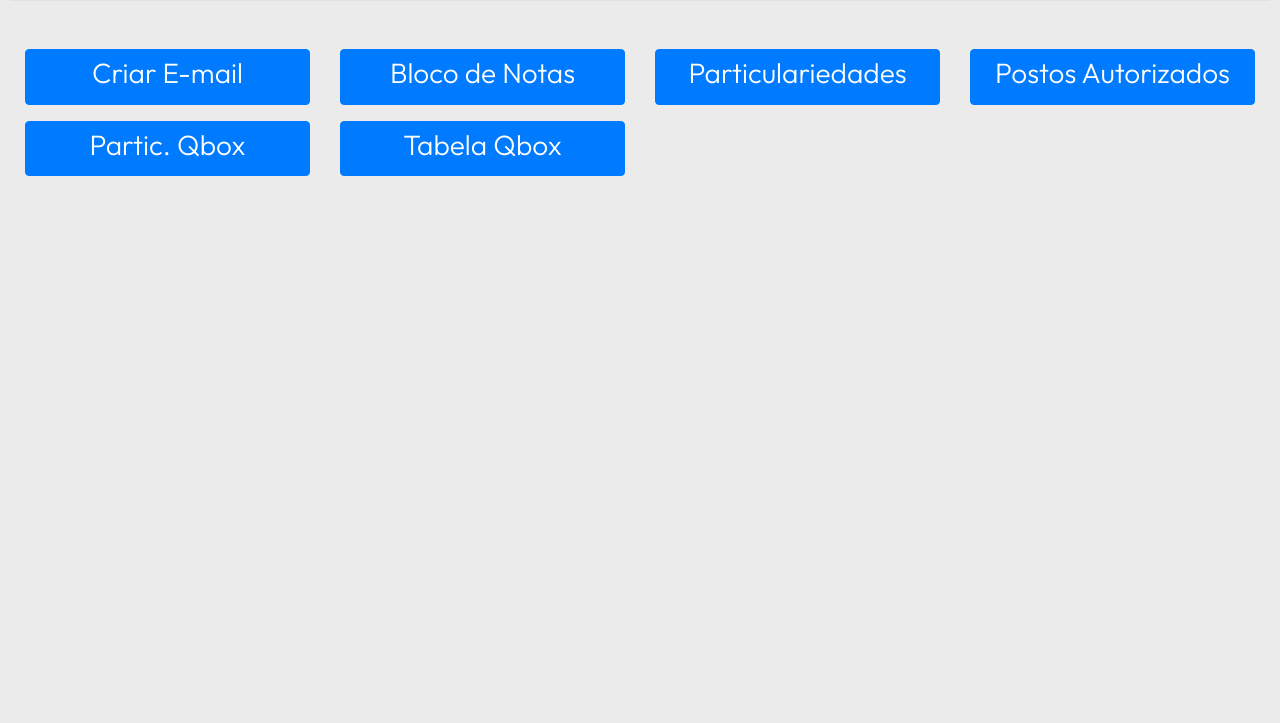
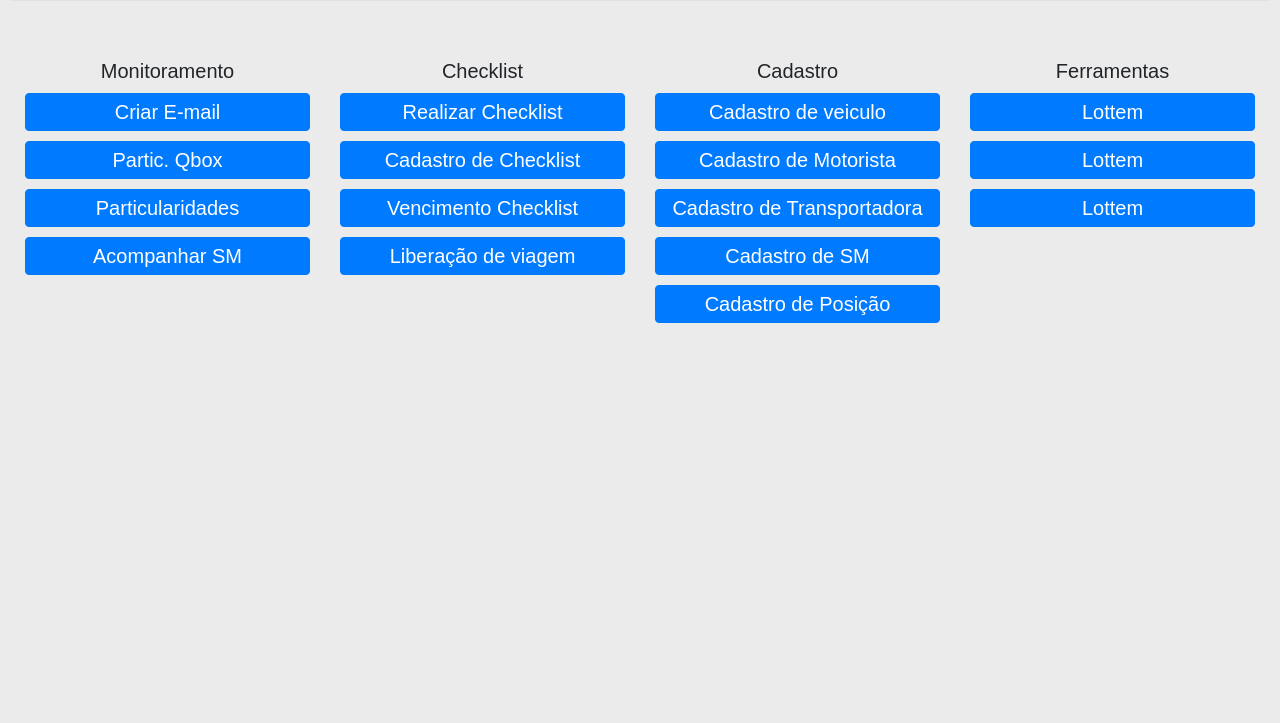
Before and after one commit to pedroarltx/SisGR, a plain HTML site: page public/pages/HomePage.html in a window 1280 px wide. Shown: the part 77-800 px from the top of the page. Drawn offline with nearby package versions, Linux system fonts and the light colour scheme; no server answers.

Commit message:
Implementação de funcionalidades

```diff
--- a/public/pages/HomePage.html
+++ b/public/pages/HomePage.html
@@ -1,15 +1,17 @@
 <!DOCTYPE html>
 <html lang="pt-BR">
+
 <head>
     <meta charset="UTF-8">
     <meta name="viewport" content="width=device-width, initial-scale=1.0">
-    <link rel="stylesheet" href="https://stackpath.bootstrapcdn.com/bootstrap/4.1.3/css/bootstrap.min.css" integrity="sha384-MCw98/SFnGE8fJT3GXwEOngsV7Zt27NXFoaoApmYm81iuXoPkFOJwJ8ERdknLPMO" crossorigin="anonymous">
+    <link rel="stylesheet" href="https://stackpath.bootstrapcdn.com/bootstrap/4.1.3/css/bootstrap.min.css"
+        integrity="sha384-MCw98/SFnGE8fJT3GXwEOngsV7Zt27NXFoaoApmYm81iuXoPkFOJwJ8ERdknLPMO" crossorigin="anonymous">
     <link rel="stylesheet" href="https://cdn.jsdelivr.net/npm/bootstrap-icons@1.11.3/font/bootstrap-icons.min.css">
     <link rel="shortcut icon" type="imagex/png" href="/src/img/envelope-at-fill.svg">
     <title>SisMail</title>
-    <link rel="stylesheet" href="/src/css/global.css">
-    <link rel="stylesheet" href="/src/css/components.css">
+    <link rel="stylesheet" href="/src/css/homepage.css">
 </head>
+
 <body>
     <header class="d-flex justify-content-between align-items-center p-3 mb-4 border-bottom">
         <div class="logo">
@@ -20,50 +22,128 @@
                 <a href="#sobre" class="text-decoration-none text-dark">Sobre</a>
             </div>
             <div class="contato" style="margin-left: 10px; font-size: 1.2em;">
-            <a href="#contato" class="text-decoration-none text-dark">Contato</a>
+                <a href="#contato" class="text-decoration-none text-dark">Contatos</a>
+            </div>
+            <div class="contato" style="margin-left: 10px; font-size: 1.2em;">
+                <a href="#contato" class="text-decoration-none text-dark">Relatorios</a>
             </div>
         </div>
     </header>
     <div class="container mt-5">
         <div class="row">
-        <div class="col-md-3">
+            <div id="monitoramento" class="col-md-3">
+                <div class="blocks">
+                    <h4>Monitoramento</h2>
+                </div>
+                <div class="blocks">
                     <button type="button" class="btn btn-primary w-100" onclick="location.href='CriarEmail.html'">
                         <h3 class="text-center">Criar E-mail</h3>
                     </button>
                 </div>
-        <div class="col-md-3">
-            <button type="button" class="btn btn-primary w-100" onclick="location.href='Notepad.html'">
-                <h3 class="text-center">Bloco de Notas</h3>
-            </button>
-        </div>
-        <div class="col-md-3">
-            <button type="button" class="btn btn-primary w-100" onclick="location.href='Particularities.html'">
-                <h3 class="text-center">Particulariedades</h3>
-            </button>
-        </div>
-        <div class="col-md-3">
-            <button type="button" class="btn btn-primary w-100" onclick="location.href='GasStations.html'">
-                <h3 class="text-center">Postos Autorizados</h3>
-            </button>
-        </div>
-    </div>
-    <div class="row mt-3">
-        <div class="col-md-3">
+                <div class="blocks">
                     <button type="button" class="btn btn-primary w-100" onclick="location.href='QboxParti.html'">
                         <h3 class="text-center">Partic. Qbox</h3>
                     </button>
                 </div>
-        <div class="col-md-3">
-            <button type="button" class="btn btn-primary w-100" onclick="location.href='QboxTable.html'">
-                <h3 class="text-center">Tabela Qbox</h3>
+                <div class="blocks">
+                    <button type="button" class="btn btn-primary w-100" onclick="location.href='Particularities.html'">
+                        <h3 class="text-center">Particularidades</h3>
                     </button>
+                </div>
+                <div class="blocks">
+                    <button type="button" class="btn btn-primary w-100" onclick="location.href='#'">
+                        <h3 class="text-center">Acompanhar SM</h3>
+                    </button>
+                </div>
+            </div>
+            <div id="checklist" class="col-md-3">
+                <div class="blocks">
+                    <h4>Checklist</h2>
+                </div>
+                <div class="blocks">
+                    <button type="button" class="btn btn-primary w-100" onclick="location.href='#'">
+                        <h3 class="text-center">Realizar Checklist</h3>
+                    </button>
+                </div>
+                <div class="blocks">
+                    <button type="button" class="btn btn-primary w-100" onclick="location.href='#'">
+                        <h3 class="text-center">Cadastro de Checklist</h3>
+                    </button>
+                </div>
+                <div class="blocks">
+                    <button type="button" class="btn btn-primary w-100" onclick="location.href='#'">
+                        <h3 class="text-center">Vencimento Checklist</h3>
+                    </button>
+                </div>
+                <div class="blocks">
+                    <button type="button" class="btn btn-primary w-100" onclick="location.href='#'">
+                        <h3 class="text-center">Liberação de viagem</h3>
+                    </button>
+                </div>
+            </div>
+            <div id="checklist" class="col-md-3">
+                <div class="blocks">
+                    <h4>Cadastro</h2>
+                </div>
+                <div class="blocks">
+                    <button type="button" class="btn btn-primary w-100" onclick="location.href='#'">
+                        <h3 class="text-center">Cadastro de veiculo</h3>
+                    </button>
+                </div>
+                <div class="blocks">
+                    <button type="button" class="btn btn-primary w-100" onclick="location.href='#'">
+                        <h3 class="text-center">Cadastro de Motorista</h3>
+                    </button>
+                </div>
+                <div class="blocks">
+                    <button type="button" class="btn btn-primary w-100" onclick="location.href='#'">
+                        <h3 class="text-center">Cadastro de Transportadora</h3>
+                    </button>
+                </div>
+                <div class="blocks">
+                    <button type="button" class="btn btn-primary w-100" onclick="location.href='#'">
+                        <h3 class="text-center">Cadastro de SM</h3>
+                    </button>
+                </div>
+                <div class="blocks">
+                    <button type="button" class="btn btn-primary w-100" onclick="location.href='#'">
+                        <h3 class="text-center">Cadastro de Posição</h3>
+                    </button>
+                </div>
+            </div>
+            <div id="checklist" class="col-md-3">
+                <div class="blocks">
+                    <h4>Ferramentas</h2>
+                </div>
+                <div class="blocks">
+                    <button type="button" class="btn btn-primary w-100" onclick="location.href='#'">
+                        <h3 class="text-center">Lottem</h3>
+                    </button>
+                </div>
+                <div class="blocks">
+                    <button type="button" class="btn btn-primary w-100" onclick="location.href='#'">
+                        <h3 class="text-center">Lottem</h3>
+                    </button>
+                </div>
+                <div class="blocks">
+                    <button type="button" class="btn btn-primary w-100" onclick="location.href='#'">
+                        <h3 class="text-center">Lottem</h3>
+                    </button>
+                </div>
             </div>
         </div>
     </div>
 </body>
 <script src="/js/FirebaseInit.js" type="module"></script>
 <script src="/js/FirebaseLog.js" type="module"></script>
-<script src="https://code.jquery.com/jquery-3.3.1.slim.min.js" integrity="sha384-q8i/X+965DzO0rT7abK41JStQIAqVgRVzpbzo5smXKp4YfRvH+8abtTE1Pi6jizo" crossorigin="anonymous"></script>
-<script src="https://cdnjs.cloudflare.com/ajax/libs/popper.js/1.14.3/umd/popper.min.js" integrity="sha384-ZMP7rVo3mIykV+2+9J3UJ46jBk0WLaUAdn689aCwoqbBJiSnjAK/l8WvCWPIPm49" crossorigin="anonymous"></script>
-<script src="https://stackpath.bootstrapcdn.com/bootstrap/4.1.3/js/bootstrap.min.js" integrity="sha384-ChfqqxuZUCnJSK3+MXmPNIyE6ZbWh2IMqE241rYiqJxyMiZ6OW/JmZQ5stwEULTy" crossorigin="anonymous"></script>
+<script src="https://code.jquery.com/jquery-3.3.1.slim.min.js"
+    integrity="sha384-q8i/X+965DzO0rT7abK41JStQIAqVgRVzpbzo5smXKp4YfRvH+8abtTE1Pi6jizo"
+    crossorigin="anonymous"></script>
+<script src="https://cdnjs.cloudflare.com/ajax/libs/popper.js/1.14.3/umd/popper.min.js"
+    integrity="sha384-ZMP7rVo3mIykV+2+9J3UJ46jBk0WLaUAdn689aCwoqbBJiSnjAK/l8WvCWPIPm49"
+    crossorigin="anonymous"></script>
+<script src="https://stackpath.bootstrapcdn.com/bootstrap/4.1.3/js/bootstrap.min.js"
+    integrity="sha384-ChfqqxuZUCnJSK3+MXmPNIyE6ZbWh2IMqE241rYiqJxyMiZ6OW/JmZQ5stwEULTy"
+    crossorigin="anonymous"></script>
+
 </html>
--- /dev/null
+++ b/src/css/homepage.css
@@ -0,0 +1,12 @@
+@import url(global.css);
+
+h3, h4{
+    text-align: center;
+    margin: 0px;
+    padding: 10;
+    font-size: 20px;
+}
+
+.blocks{
+    margin: 10px 0;
+}
```
Lines whose indentation alone changed are shown as unchanged.
